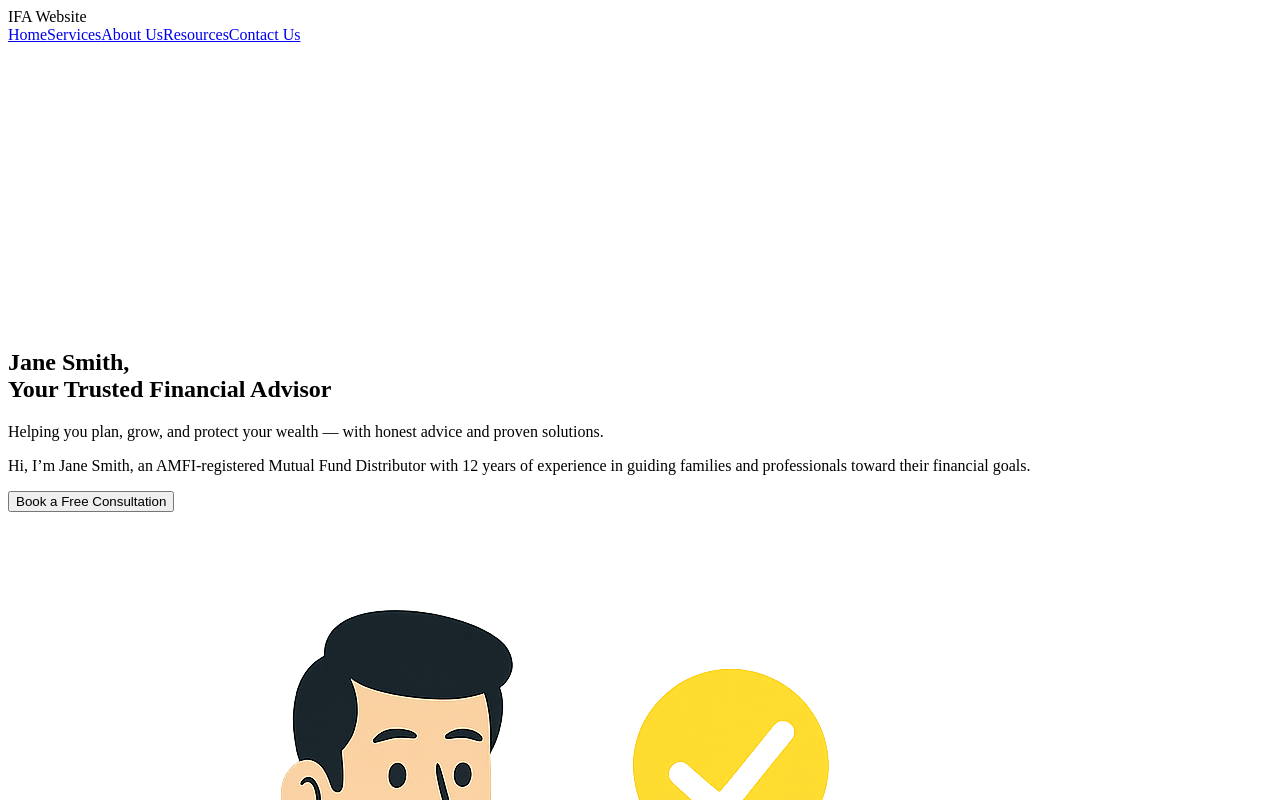
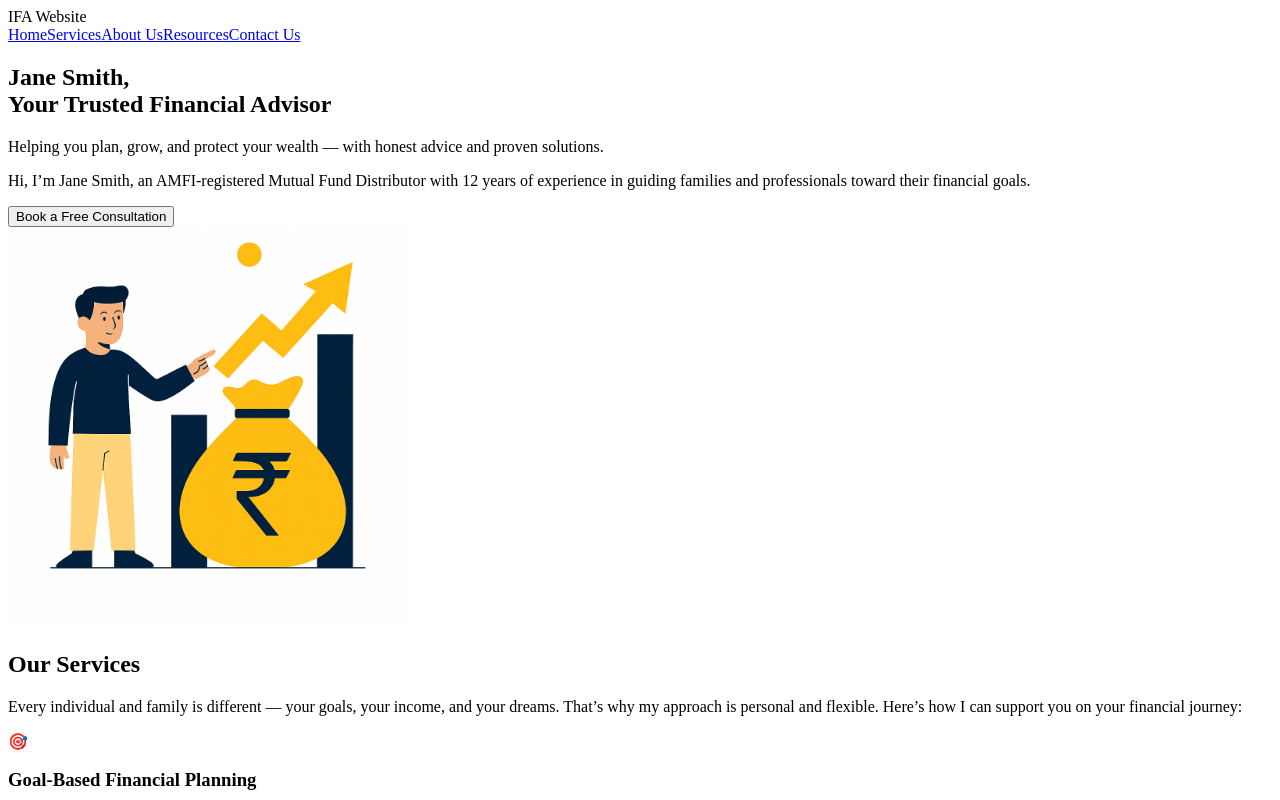
Before and after one commit to Tabassumbanu786/ifa-demo-site, a Next.js app: page / in a window 1280 px wide. Shown: the top 800 px of the page. Built offline with nearby package versions, Linux system fonts and the light colour scheme.

Commit message:
Fix unescaped apostrophes in ContactSection

```diff
--- a/components/HeroSection.js
+++ b/components/HeroSection.js
@@ -1,47 +1,34 @@
-// components/HeroSection.js
+import Image from "next/image";
 
-const HeroSection = ({ ifaData }) => (
-  <section className="relative bg-[#050a1e] text-white py-20 px-4 md:px-12 overflow-hidden">
-    {/* Decorative SVG Wave Bottom */}
-    <svg
-      className="absolute bottom-0 left-0 w-full text-white"
-      viewBox="0 0 1440 320"
-      fill="none"
-      xmlns="http://www.w3.org/2000/svg"
-    >
-      <path
-        fill="#fff"
-        fillOpacity="0.05"
-        d="M0,160L60,165.3C120,171,240,181,360,186.7C480,192,600,192,720,186.7C840,181,960,171,1080,181.3C1200,192,1320,224,1380,240L1440,256V320H1380C1320,320,1200,320,1080,320C960,320,840,320,720,320C600,320,480,320,360,320C240,320,120,320,60,320H0V160Z"
-      />
-    </svg>
-
-    <div className="relative z-10 flex flex-col-reverse md:flex-row items-center justify-between max-w-6xl mx-auto">
-      {/* Left Content */}
-      <div className="md:w-1/2 text-left">
+const HeroSection = () => (
+  <section className="bg-[#050a1e] text-white py-16 px-4 md:px-12">
+    <div className="max-w-7xl mx-auto grid md:grid-cols-2 gap-12 items-center">
+      <div>
         <h1 className="text-4xl md:text-5xl font-extrabold leading-tight mb-4">
-          <span className="text-white">{ifaData.name},</span>
-          <br />
+          Jane Smith,<br />
           <span className="text-yellow-400">Your Trusted Financial Advisor</span>
         </h1>
-        <p className="text-gray-300 text-lg mb-4">
+        <p className="text-lg text-gray-300 mb-4">
           Helping you plan, grow, and protect your wealth — with honest advice and proven solutions.
         </p>
-        <p className="text-gray-400 mb-6">
-          Hi, I&rsquo;m {ifaData.name}, an AMFI-registered Mutual Fund Distributor with {ifaData.experience} years of experience in guiding families and professionals toward their financial goals.
+        <p className="text-md text-gray-400 mb-6">
+          Hi, I’m Jane Smith, an AMFI-registered Mutual Fund Distributor with 12 years of experience in guiding families and professionals toward their financial goals.
         </p>
-        <button className="bg-yellow-400 text-black px-6 py-3 rounded-xl font-medium hover:bg-yellow-500 transition shadow-lg">
+        <button className="bg-yellow-400 text-black font-semibold px-6 py-3 rounded hover:bg-yellow-300 transition">
           Book a Free Consultation
         </button>
       </div>
 
-      {/* Right Image */}
-      <div className="md:w-1/2 mb-10 md:mb-0 flex justify-center">
-        <img
-          src="/assets/hero.png"
-          alt="Financial Advisor"
-          className="w-full max-w-sm object-contain"
-        />
+      <div className="flex justify-center">
+        <div className="bg-white p-4 rounded-xl shadow-lg">
+          <Image
+            src="/assets/hero.png"
+            alt="Hero Illustration"
+            width={400}
+            height={400}
+            className="object-contain"
+          />
+        </div>
       </div>
     </div>
   </section>
```
Also changed, not shown: public/assets/hero.png.
